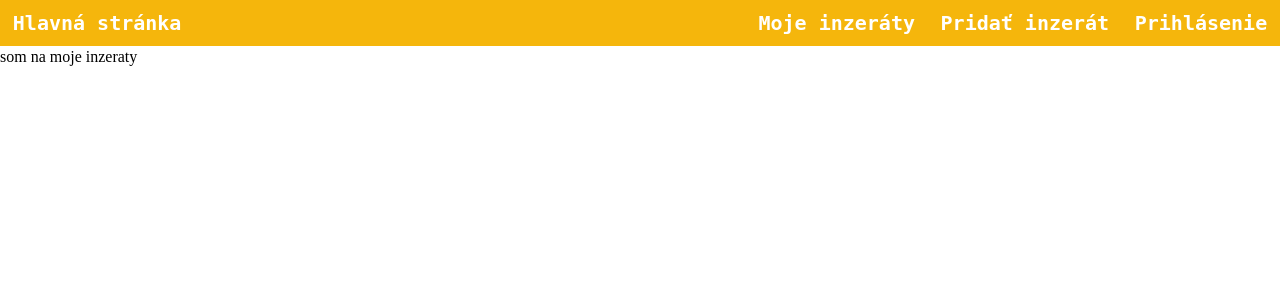
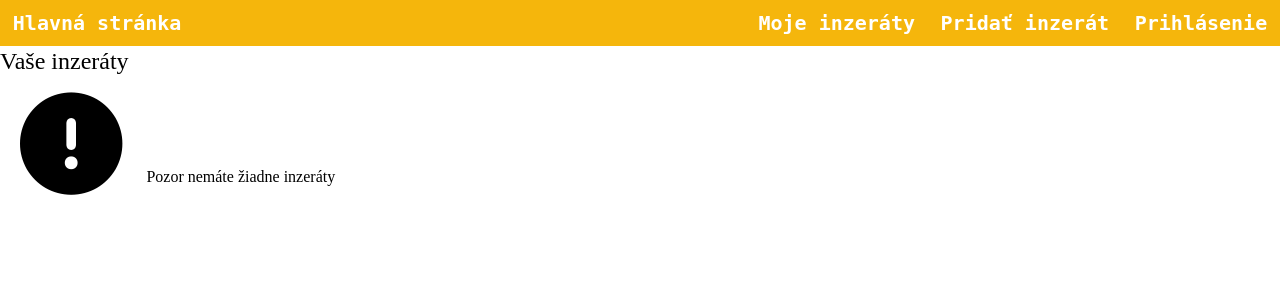
Before and after one commit to RiTo0000/bazar, a PHP site: page /myListings.html in a window 1280 px wide. Shown: the top 300 px of the page. Run offline with PHP 8.4, Linux system fonts and the light colour scheme; some libraries are stand-ins or nearby versions.

Commit message:
final na prvy checkpoint

```diff
--- a/myListings.html
+++ b/myListings.html
@@ -4,6 +4,7 @@
     <meta charset="UTF-8">
     <link rel="stylesheet" href="reset.css">
     <link rel="stylesheet" href="style.css">
+    <script src="https://kit.fontawesome.com/1c912cc3b2.js" crossorigin="anonymous"></script>
 
     <title>Moje inzeráty</title>
 </head>
@@ -15,6 +16,8 @@
     <li><a href="myListings.html">Moje inzeráty</a></li>
 </ul>
 
-<h1>som na moje inzeraty</h1>
+<h1>Vaše inzeráty</h1>
+
+<p id="noListings"><i class="fas fa-exclamation-circle"></i> Pozor nemáte žiadne inzeráty</p>
 </body>
 </html>
--- a/style.css
+++ b/style.css
@@ -63,3 +63,11 @@ i {
     font-size: 8vw;
     margin-top: 15%;
 }
+
+.fas.fa-exclamation-circle {
+    margin: 20px;
+}
+
+h1 {
+    font-size: x-large;
+}
```
